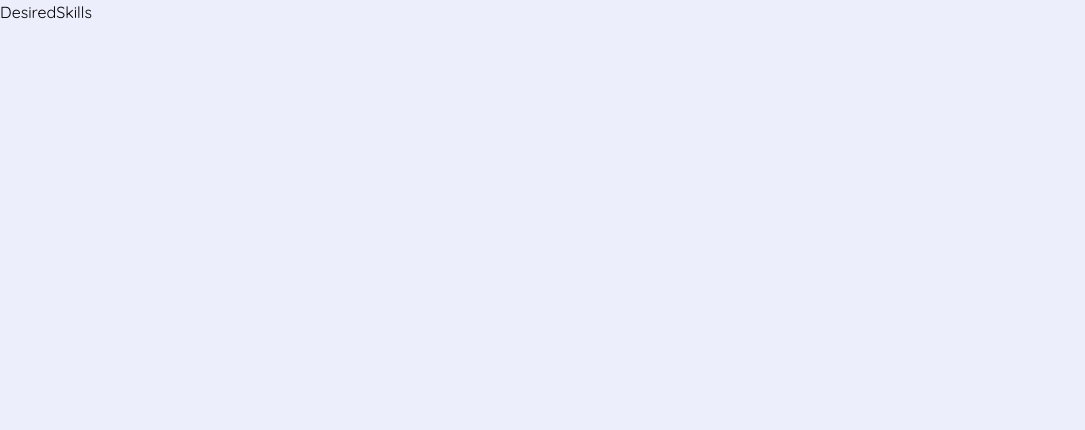
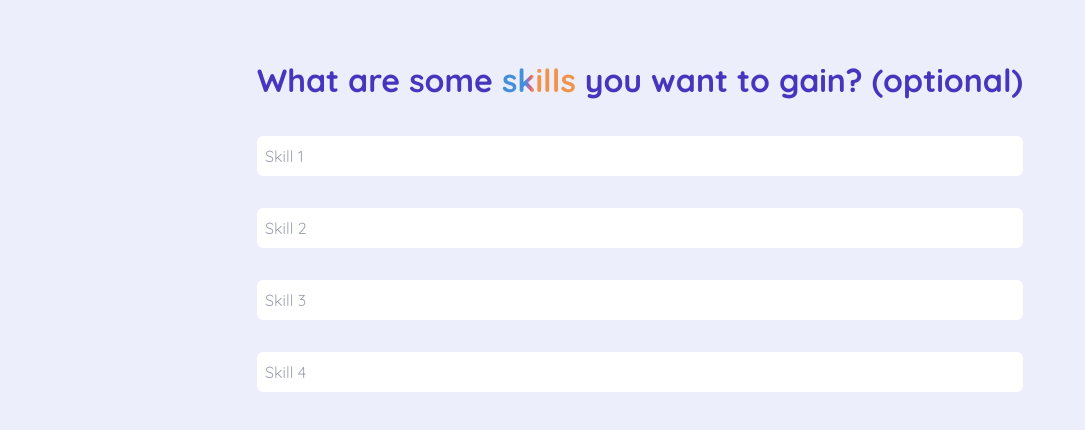
Before and after one commit to britzky/career-coach, a React (Vite) app in the folder frontend/career-coach/: page /desired-skills in a window 1280 px wide. Shown: the top 430 px of the page, without its empty margins (0-1085 px from the left). Built offline with nearby package versions, Linux system fonts and the light colour scheme.

Commit message:
worked on budget, desired skills, and timeframe pages

```diff
--- a/frontend/career-coach/src/components/InputBox/InputBox.tsx
+++ b/frontend/career-coach/src/components/InputBox/InputBox.tsx
@@ -14,7 +14,7 @@ export const InputBox: React.FC<InputBoxProps> = ({ placeholder, border=false, o
           type="text"
           placeholder={placeholder}
           onChange={(e) => onChange && onChange(e.target.value)}
-          required
+          // required # it says (optional) so I think we disable this?
         />
     </>
   )
--- a/frontend/career-coach/src/pages/Budget/Budget.tsx
+++ b/frontend/career-coach/src/pages/Budget/Budget.tsx
@@ -1,6 +1,6 @@
 import React from 'react'
 import { InputBox } from '../../components/InputBox'
-import { NavButton } from '../../components/NavButton';
+import { NavButton } from '../../components/NavButton'
 
 // export const Budget = () => {
 //   return (
@@ -22,11 +22,16 @@ const Footer: React.FC = ({ children }) => {
 
 export const Budget: React.FC = () => {
   return (
-    <div style={{ display: 'flex', flexDirection: 'column', alignItems: 'center', minHeight: '100vh' }}>
+    <div className="flex justify-center min-h-screen w-full mt-14">
+      <div className="flex flex-col max-w-[1200px]">
+        <div className="flex justify-center mb-8">
+          <p className='text-purpleText text-base font-bold'>What is your <span className="bg-budget gradient-text">total budget</span>? (optional)</p>
+        </div>
+        <div className='flex justify-center'>
           <div>
-        <p className='text-purple-900'>What is your budget? (optional)</p>
+            <InputBox placeholder='$100'/>
           </div>
-      <div className='w-40'><InputBox placeholder='Enter your budget'/></div>
+        </div>
         <div style={{ marginTop: 'auto' }}>
           <Footer>
             <NavButton>Back</NavButton>
@@ -34,5 +39,6 @@ export const Budget: React.FC = () => {
           </Footer>
         </div>
       </div>
+    </div>
   );
 };
--- a/frontend/career-coach/src/pages/DesiredSkills/DesiredSkills.tsx
+++ b/frontend/career-coach/src/pages/DesiredSkills/DesiredSkills.tsx
@@ -1,7 +1,29 @@
 import React from 'react'
+import { InputBox } from '../../components/InputBox'
+import { NavButton } from '../../components/NavButton'
 
 export const DesiredSkills = () => {
   return (
-    <div>DesiredSkills</div>
+    <div className="flex justify-center min-h-screen w-full mt-14">
+      <div className="flex flex-col max-w-[1200px]">
+        <div className="flex justify-center mb-8">
+          <p className="text-purpleText text-base font-bold">What are some<span className="bg-desired-skills gradient-text"> skills </span>you want to gain? (optional)</p>
+        </div>
+        <div className="flex flex-col justify-center">
+          <div className='mb-8'>
+            <InputBox placeholder='Skill 1'/>
+          </div>
+          <div className='mb-8'>
+            <InputBox placeholder='Skill 2'/>
+          </div>
+          <div className='mb-8'>
+            <InputBox placeholder='Skill 3'/>
+          </div>
+          <div className='mb-8'>
+            <InputBox placeholder='Skill 4'/>
+          </div>
+        </div>
+      </div>
+    </div>
   )
 }
--- a/frontend/career-coach/src/pages/Timeframe/Timeframe.tsx
+++ b/frontend/career-coach/src/pages/Timeframe/Timeframe.tsx
@@ -1,7 +1,23 @@
 import React from 'react'
+import { InputBox } from '../../components/InputBox'
+import { NavButton } from '../../components/NavButton'
 
 export const Timeframe = () => {
   return (
-    <div>Timeframe</div>
+    <div className="flex justify-center min-h-screen w-full mt-14">
+      <div className="flex flex-col max-w-[1200px]">
+        <div className="flex justify-center mb-8">
+          <p className="text-purpleText text-base font-bold">What is your expected<span className="bg-timeframe gradient-text"> timeframe</span>?</p>
+        </div>
+        <div className="flex flex-col items-center">
+          <div className='mb-6 w-40'>
+            <InputBox placeholder='12 Months'/>
+          </div>
+          <div className='mb-6 w-40'>
+            <InputBox placeholder='0 Years'/>
+          </div>
+        </div>
+      </div>
+    </div>
   )
 }
```
Lines whose indentation alone changed are shown as unchanged.
